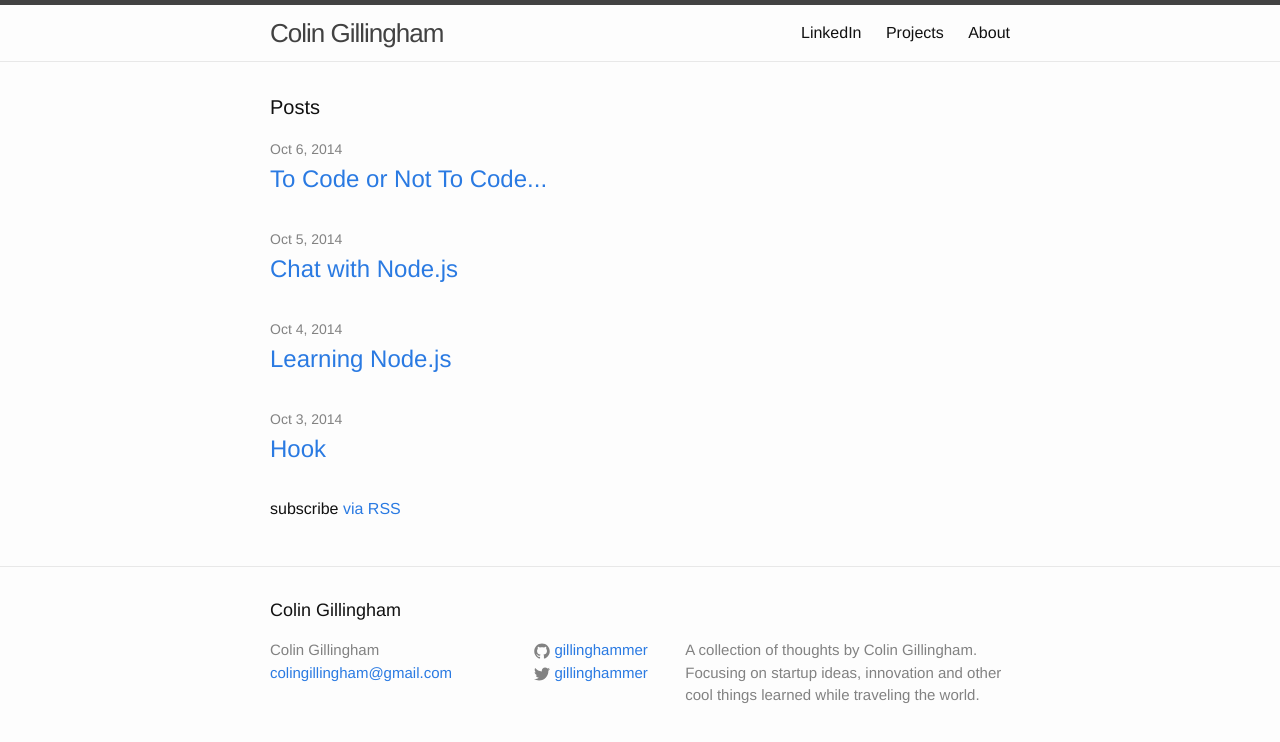
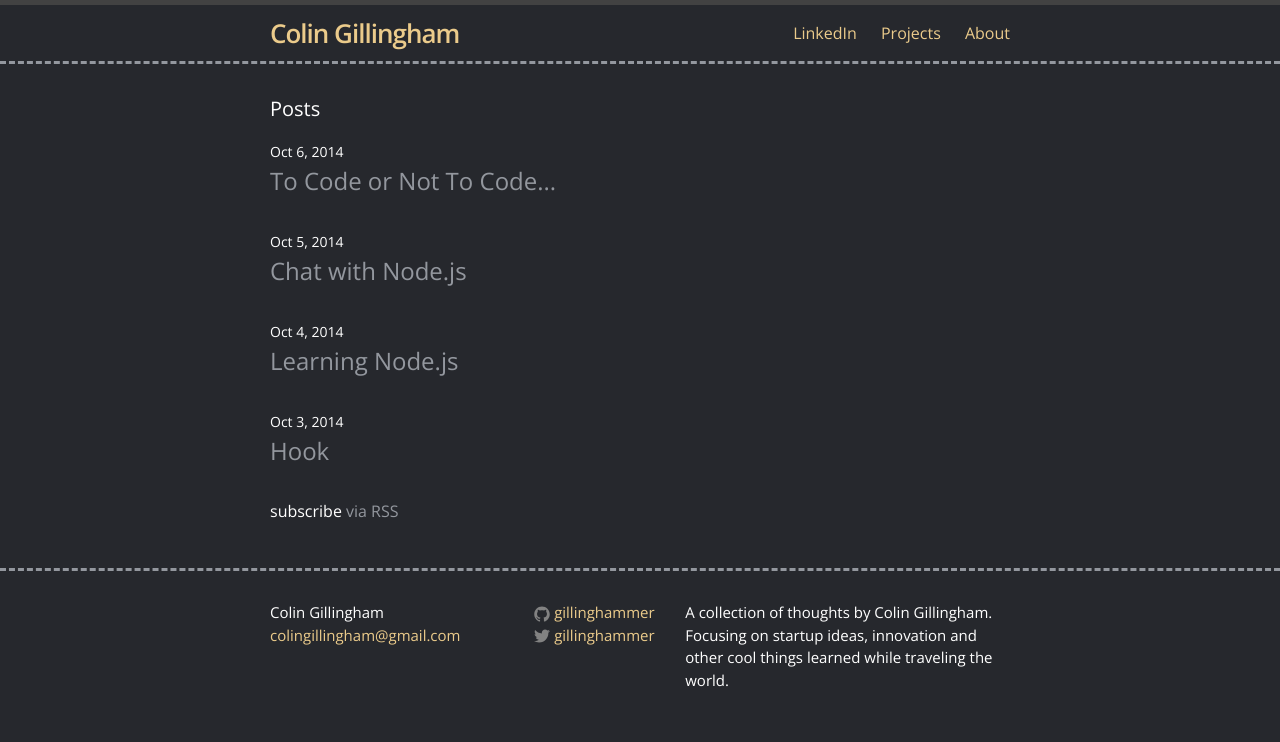
Before and after one commit to Gillinghammer/gillinghammer.github.io, a Jekyll site: the page built from index.html, in a window 1280 px wide. Shown: the top 742 px of the page. Built offline with Jekyll 4.4.1, drawn with Linux system fonts in a browser that asks for light colours.

Commit message:
added a scss file and updated the styling

```diff
--- a/_includes/footer.html
+++ b/_includes/footer.html
@@ -1,8 +1,6 @@
 <footer class="site-footer">
 
   <div class="wrapper">
-
-    <h2 class="footer-heading">{{ site.title }}</h2>
 
     <div class="footer-col-wrapper">
       <div class="footer-col  footer-col-1">
--- a/_includes/head.html
+++ b/_includes/head.html
@@ -8,5 +8,6 @@
 
     <link rel="stylesheet" href="{{ "/css/main.css" | prepend: site.baseurl }}">
     <link rel="canonical" href="{{ page.url | replace:'index.html','' | prepend: site.baseurl | prepend: site.url }}">
+    <link href='http://fonts.googleapis.com/css?family=Open+Sans:400italic,600italic,700italic,400,300,600,700' rel='stylesheet' type='text/css'>
     <link rel="stylesheet" type="text/css" href="/css/style.css">
 </head>
--- a/css/style.css
+++ /dev/null
@@ -1,15 +0,0 @@
-.screenshot {
-  display: block;
-  margin:0 auto;
-  padding: 20px 0;
-}
-
-.headshot {
-  width: 175px;
-  height: 175px;
-  border-radius: 150%;
-  -webkit-border-radius: 150%;
-  -moz-border-radius: 150%;
-  float: right;
-  display: inline-block;
-}
--- /dev/null
+++ b/css/style.scss
@@ -0,0 +1,115 @@
+---
+---
+// variables
+$font-stack: 'Open Sans', sans-serif;
+$primary-color: #fff;
+$secondary-color: #93979e;
+$background-color: #26282d;
+$special-color: #ebcb8b;
+
+body {
+  background-color: $background-color;
+  font-family: $font-stack;
+
+  header.site-header {
+    border-bottom: 3px dashed $secondary-color;
+    div.wrapper {
+      a.site-title {
+        color: $special-color;
+        font-weight: 600;
+      }
+      nav.site-nav {
+        a.menu-icon {
+
+        }
+        div.trigger {
+          a.page-link {
+            color: $special-color;
+          }
+        }
+      }
+    }
+  }
+  div.page-content {
+    div.wrapper {
+      div.post {
+        header.post-header {
+          h1.post-title {
+            color: $primary-color;
+            font-weight: normal;
+          }
+          p.post-meta {
+            color: lighten( $primary-color, 10% );
+            font-weight: 300;
+          }
+        }
+        article.post-content {
+          p {
+            color: $secondary-color;
+            line-height: 1.75em;
+            a {
+              color: $primary-color;
+            }
+          }
+        }
+      }
+      div.home {
+        h1.page-heading {
+          color: $primary-color;
+        }
+        ul.post-list {
+          li {
+            .post-meta {
+              color: lighten( $primary-color, 10%);
+              font-weight: 300;
+            }
+            h2 {
+              a.post-link {
+                color: $secondary-color;
+              }
+            }
+          }
+        }
+        p.rss-subscribe {
+          color: $primary-color;
+          a {
+            color: $secondary-color;
+          }
+        }
+      }
+    }
+  }
+  footer.site-footer {
+    border-top: 3px dashed $secondary-color;
+    div.wrapper {
+      h2.footer-heading {
+        color: $primary-color;
+      }
+      div.footer-col-wrapper {
+        color: $primary-color;
+        a {
+          color: $special-color;
+        }
+      }
+    }
+  }
+
+}
+
+
+
+.screenshot {
+  display: block;
+  margin:0 auto;
+  padding: 20px 0;
+}
+
+.headshot {
+  width: 175px;
+  height: 175px;
+  border-radius: 150%;
+  -webkit-border-radius: 150%;
+  -moz-border-radius: 150%;
+  float: right;
+  display: inline-block;
+}
```
